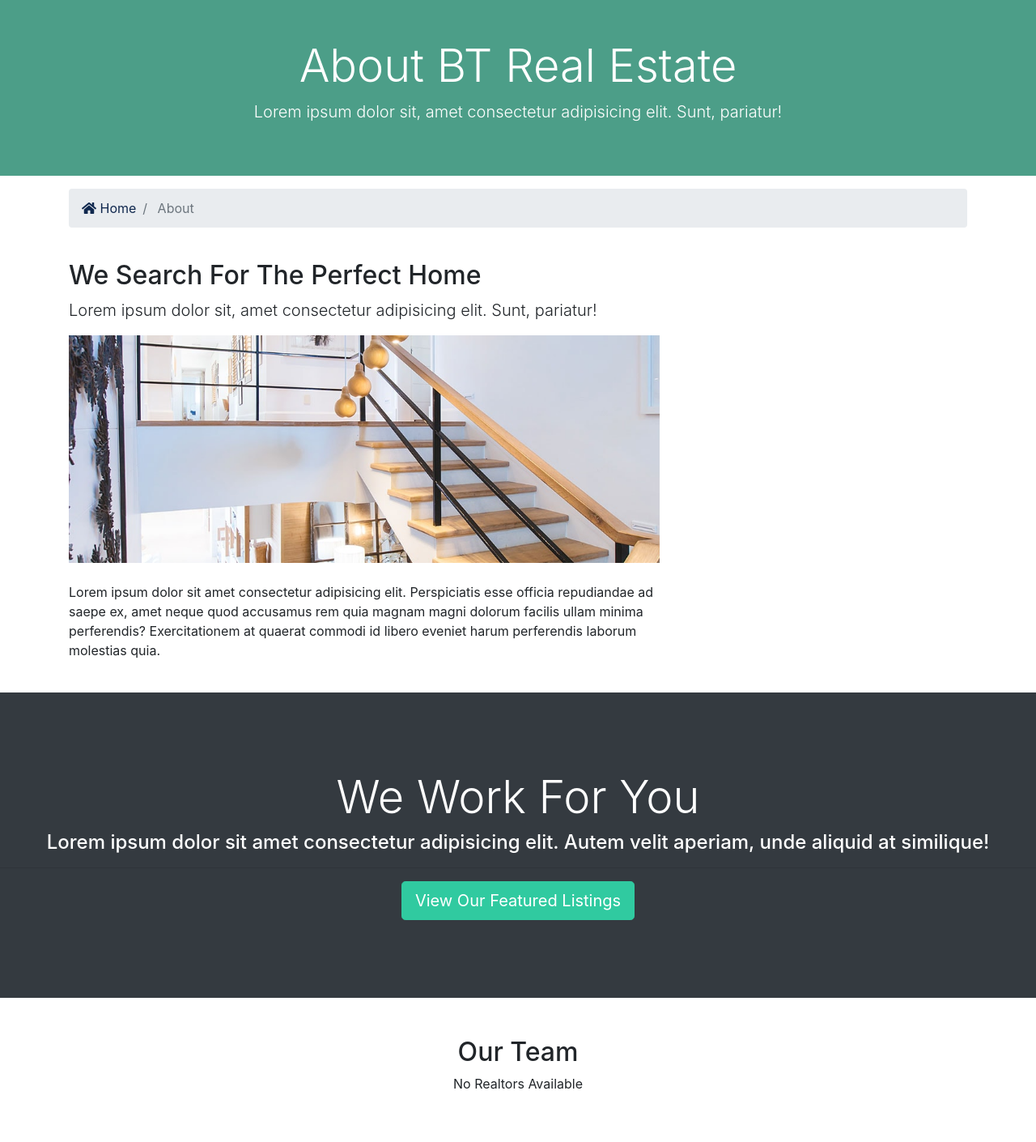
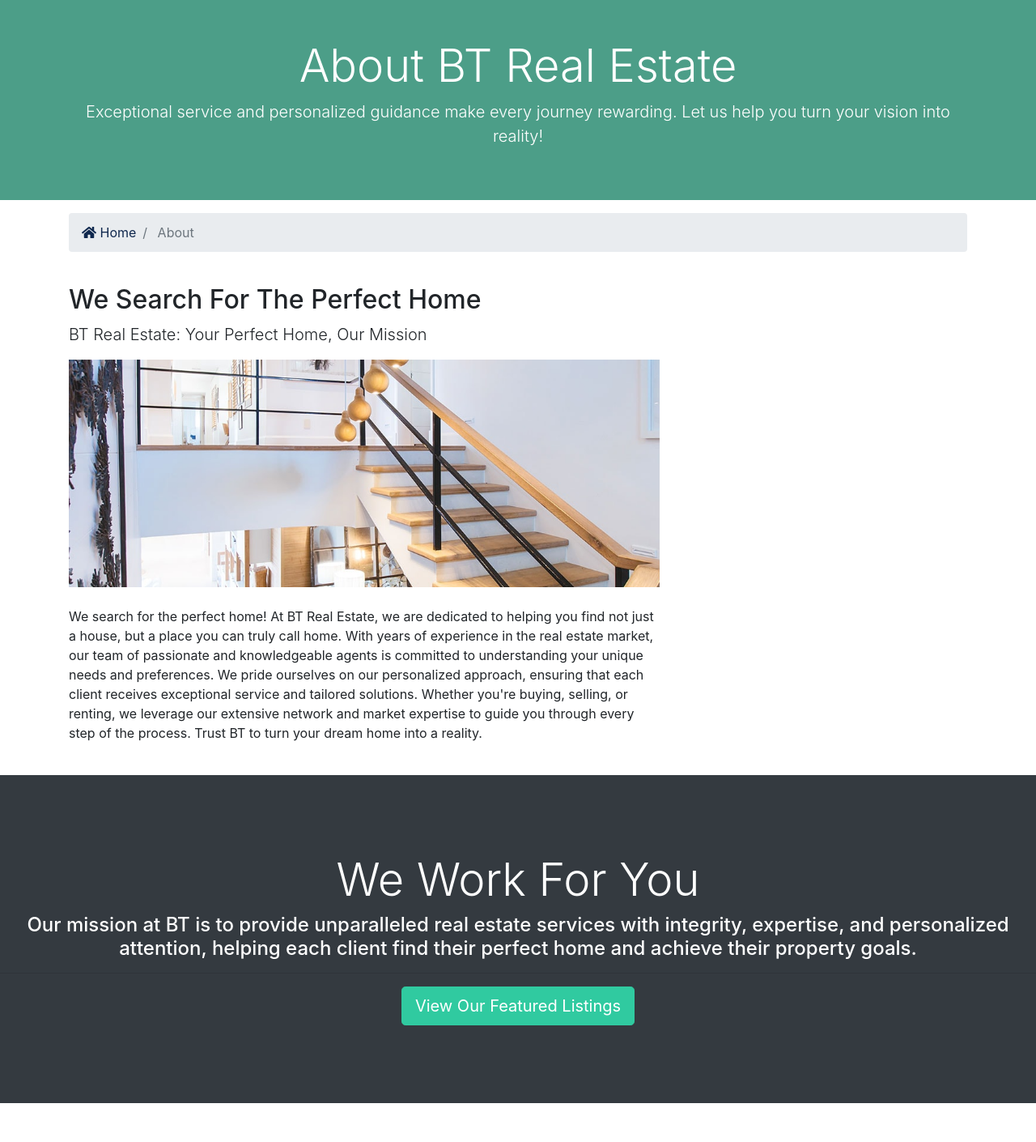
Before and after one commit to eaknott/btre-project, a Django app: page /about in a window 1280 px wide. Shown: the part 128-1538 px from the top of the page at 81% size. Run offline with Django 4.2, Linux system fonts and the light colour scheme; data that the repository does not hold is empty; some libraries are stand-ins or nearby versions.

Commit message:
Replace all dummy content throughout website

```diff
--- a/templates/accounts/login.html
+++ b/templates/accounts/login.html
@@ -32,7 +32,3 @@
             </div>
           </div>
         </div>
-      </div>
-    </div>
-  </section>
-{% endblock %}
--- a/templates/accounts/register.html
+++ b/templates/accounts/register.html
@@ -46,7 +46,3 @@
             </div>
           </div>
         </div>
-      </div>
-    </div>
-  </section>
-{% endblock  %}
--- a/templates/listings/listings.html
+++ b/templates/listings/listings.html
@@ -9,7 +9,7 @@
       <div class="row text-center">
         <div class="col-md-12">
           <h1 class="display-4">Browse Our Properties</h1>
-          <p class="lead">Lorem ipsum dolor sit, amet consectetur adipisicing elit. Sunt, pariatur!</p>
+          <p class="lead">Explore our curated selection of premier properties. Discover your dream home today!</p>
         </div>
       </div>
     </div>
--- a/templates/pages/about.html
+++ b/templates/pages/about.html
@@ -10,7 +10,7 @@
       <div class="row text-center">
         <div class="col-md-12">
           <h1 class="display-4">About BT Real Estate</h1>
-          <p class="lead">Lorem ipsum dolor sit, amet consectetur adipisicing elit. Sunt, pariatur!</p>
+          <p class="lead">Exceptional service and personalized guidance make every journey rewarding. Let us help you turn your vision into reality!</p>
         </div>
       </div>
     </div>
@@ -36,11 +36,12 @@
       <div class="row">
         <div class="col-md-8">
           <h2>We Search For The Perfect Home</h2>
-          <p class="lead">Lorem ipsum dolor sit, amet consectetur adipisicing elit. Sunt, pariatur!</p>
+          <p class="lead">BT Real Estate: Your Perfect Home, Our Mission</p>
           <img src="{% static 'img/about.jpg' %}" alt="">
-          <p class="mt-4">Lorem ipsum dolor sit amet consectetur adipisicing elit. Perspiciatis esse officia repudiandae ad saepe ex, amet
-            neque quod accusamus rem quia magnam magni dolorum facilis ullam minima perferendis? Exercitationem at quaerat
-            commodi id libero eveniet harum perferendis laborum molestias quia.</p>
+          <p class="mt-4">
+            We search for the perfect home!
+
+            At BT Real Estate, we are dedicated to helping you find not just a house, but a place you can truly call home. With years of experience in the real estate market, our team of passionate and knowledgeable agents is committed to understanding your unique needs and preferences. We pride ourselves on our personalized approach, ensuring that each client receives exceptional service and tailored solutions. Whether you're buying, selling, or renting, we leverage our extensive network and market expertise to guide you through every step of the process. Trust BT to turn your dream home into a reality.</p>
         </div>
         <div class="col-md-4">
           {% if mvp_realtors %}
@@ -66,7 +67,7 @@
   <!-- Work -->
   <section id="work" class="bg-dark text-white text-center">
     <h2 class="display-4">We Work For You</h2>
-    <h4>Lorem ipsum dolor sit amet consectetur adipisicing elit. Autem velit aperiam, unde aliquid at similique!</h4>
+    <h4>Our mission at BT is to provide unparalleled real estate services with integrity, expertise, and personalized attention, helping each client find their perfect home and achieve their property goals.</h4>
     <hr>
     <a href="listings.html" class="btn btn-secondary text-white btn-lg">View Our Featured Listings</a>
   </section>
```
Also changed, not shown: templates/pages/index.html (+5 -9 lines).
